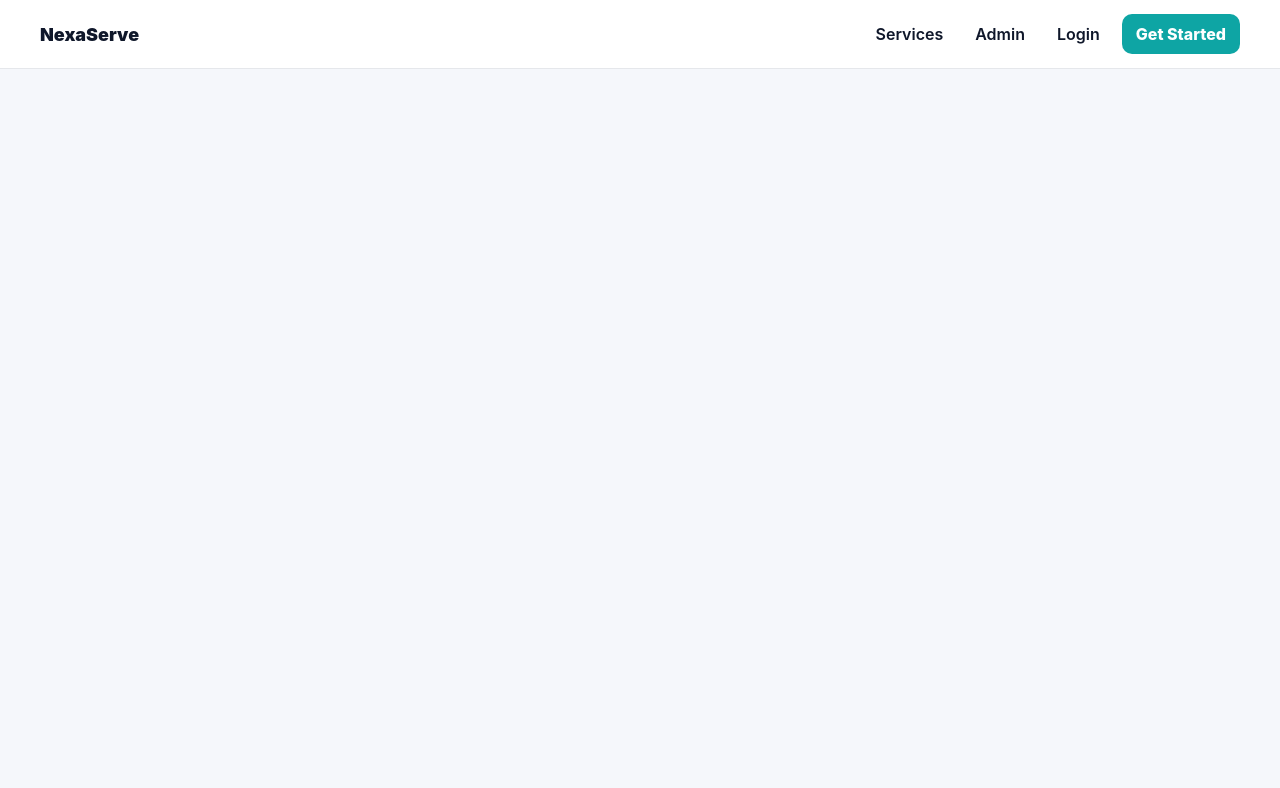
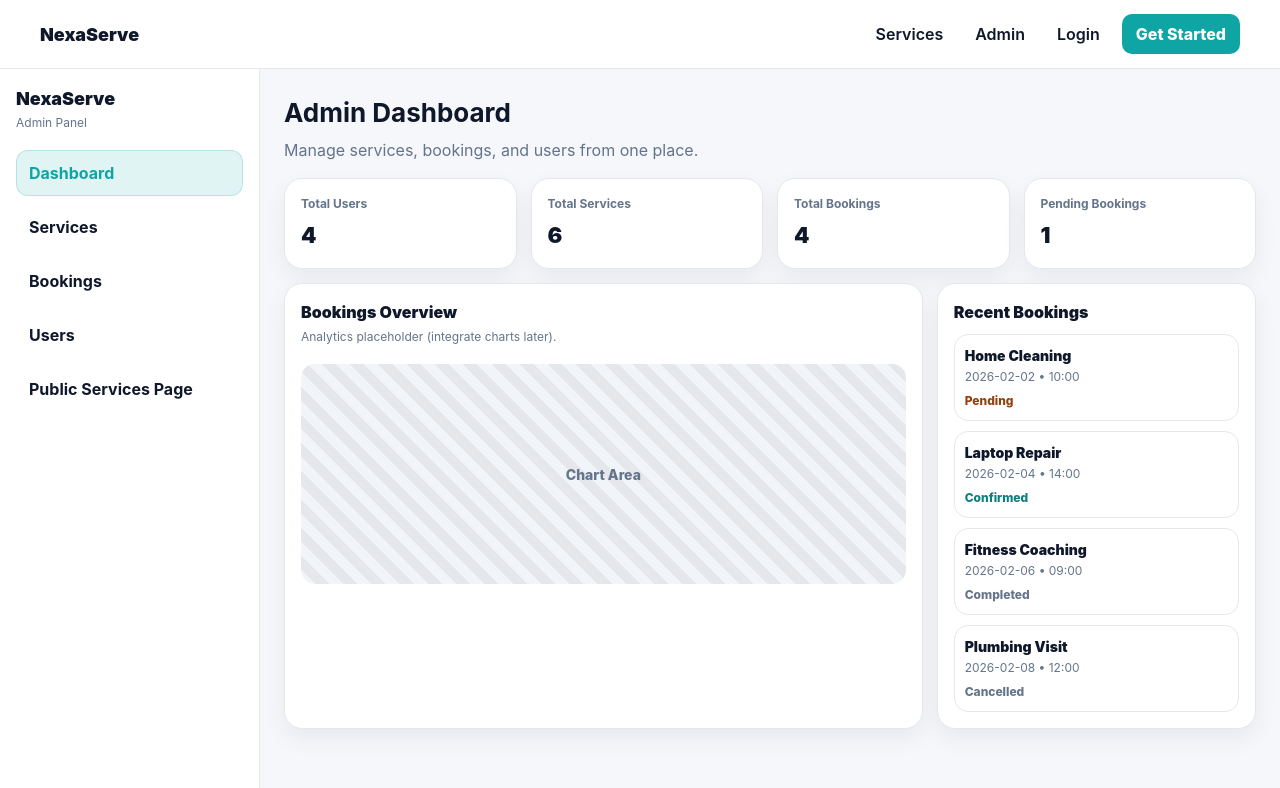
Before and after one commit to BethelHills/nexaserve-web-app, a React (Vite) app in the folder client/: page /admin in a window 1280 px wide. Shown: the top 788 px of the page. Built offline with nearby package versions, Linux system fonts and the light colour scheme.

Commit message:
Add admin dashboard overview

```diff
--- a/client/src/App.jsx
+++ b/client/src/App.jsx
@@ -3,6 +3,7 @@ import Navbar from "./components/layout/Navbar";
 import Services from "./pages/public/Services";
 import ServiceDetails from "./pages/public/ServiceDetails";
 import BookService from "./pages/public/BookService";
+import AdminDashboard from "./pages/admin/AdminDashboard";
 import ManageServices from "./pages/admin/ManageServices";
 import ManageUsers from "./pages/admin/ManageUsers";
 import UserDashboard from "./pages/user/UserDashboard";
@@ -19,6 +20,7 @@ export default function App() {
         <Route path="/services/:id" element={<ServiceDetails />} />
         <Route path="/book/:id" element={<BookService />} />
 
+        <Route path="/admin" element={<AdminDashboard />} />
         <Route path="/admin/services" element={<ManageServices />} />
         <Route path="/admin/bookings" element={<div>Admin bookings coming next.</div>} />
         <Route path="/admin/users" element={<ManageUsers />} />
--- /dev/null
+++ b/client/src/pages/admin/AdminDashboard.jsx
@@ -0,0 +1,124 @@
+import AdminLayout from "../../components/layout/AdminLayout";
+import { bookingsMock } from "../../services/bookingsMock";
+import { servicesMock } from "../../services/servicesMock";
+import { usersMock } from "../../services/usersMock";
+
+const card = {
+  background: "#fff",
+  border: "1px solid #e5e7eb",
+  borderRadius: 18,
+  padding: 16,
+  boxShadow: "0 10px 25px rgba(15, 23, 42, 0.06)",
+};
+
+export default function AdminDashboard() {
+  const totalBookings = bookingsMock.length;
+  const pendingBookings = bookingsMock.filter((b) => b.status === "Pending").length;
+  const totalServices = servicesMock.length;
+  const totalUsers = usersMock.length;
+
+  return (
+    <AdminLayout title="Admin Dashboard">
+      <div
+        style={{
+          display: "grid",
+          gridTemplateColumns: "repeat(4, minmax(0, 1fr))",
+          gap: 14,
+        }}
+      >
+        <StatCard label="Total Users" value={totalUsers} />
+        <StatCard label="Total Services" value={totalServices} />
+        <StatCard label="Total Bookings" value={totalBookings} />
+        <StatCard label="Pending Bookings" value={pendingBookings} />
+      </div>
+
+      <div
+        style={{
+          marginTop: 14,
+          display: "grid",
+          gridTemplateColumns: "2fr 1fr",
+          gap: 14,
+        }}
+      >
+        <div style={card}>
+          <div style={{ fontWeight: 900, color: "#0f172a" }}>Bookings Overview</div>
+          <div style={{ fontSize: 12, color: "#64748b", marginTop: 4 }}>
+            Analytics placeholder (integrate charts later).
+          </div>
+
+          <div
+            style={{
+              marginTop: 18,
+              height: 220,
+              borderRadius: 14,
+              background:
+                "repeating-linear-gradient( 45deg, #f1f5f9, #f1f5f9 10px, #e5e7eb 10px, #e5e7eb 20px )",
+              display: "flex",
+              alignItems: "center",
+              justifyContent: "center",
+              color: "#64748b",
+              fontWeight: 800,
+              fontSize: 14,
+            }}
+          >
+            Chart Area
+          </div>
+        </div>
+
+        <div style={card}>
+          <div style={{ fontWeight: 900, color: "#0f172a" }}>Recent Bookings</div>
+
+          <div style={{ marginTop: 10, display: "grid", gap: 10 }}>
+            {bookingsMock.slice(0, 4).map((b) => (
+              <div
+                key={b.id}
+                style={{
+                  border: "1px solid #e5e7eb",
+                  borderRadius: 14,
+                  padding: 10,
+                }}
+              >
+                <div style={{ fontWeight: 900, color: "#0f172a", fontSize: 14 }}>
+                  {b.serviceName}
+                </div>
+                <div style={{ fontSize: 12, color: "#64748b", marginTop: 2 }}>
+                  {b.date} • {b.time}
+                </div>
+                <div
+                  style={{
+                    marginTop: 6,
+                    fontSize: 12,
+                    fontWeight: 800,
+                    color:
+                      b.status === "Pending"
+                        ? "#92400e"
+                        : b.status === "Confirmed"
+                        ? "#0b7f7e"
+                        : "#64748b",
+                  }}
+                >
+                  {b.status}
+                </div>
+              </div>
+            ))}
+
+            {bookingsMock.length === 0 && (
+              <div style={{ fontSize: 13, color: "#64748b" }}>No bookings yet.</div>
+            )}
+          </div>
+        </div>
+      </div>
+    </AdminLayout>
+  );
+}
+
+function StatCard({ label, value }) {
+  return (
+    <div style={card}>
+      <div style={{ fontSize: 12, color: "#64748b", fontWeight: 700 }}>{label}</div>
+      <div style={{ marginTop: 6, fontSize: 22, fontWeight: 900, color: "#0f172a" }}>
+        {value}
+      </div>
+    </div>
+  );
+}
```
